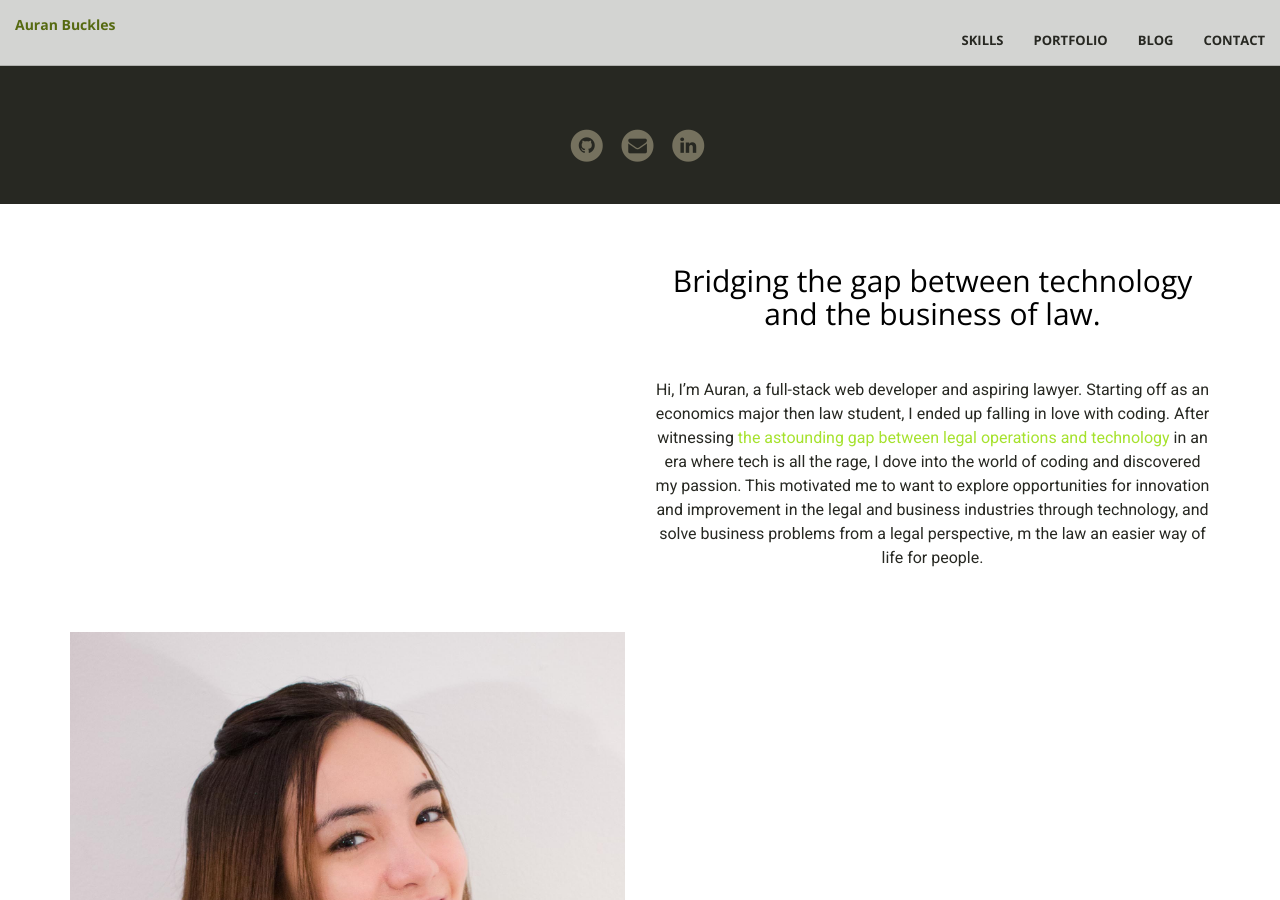
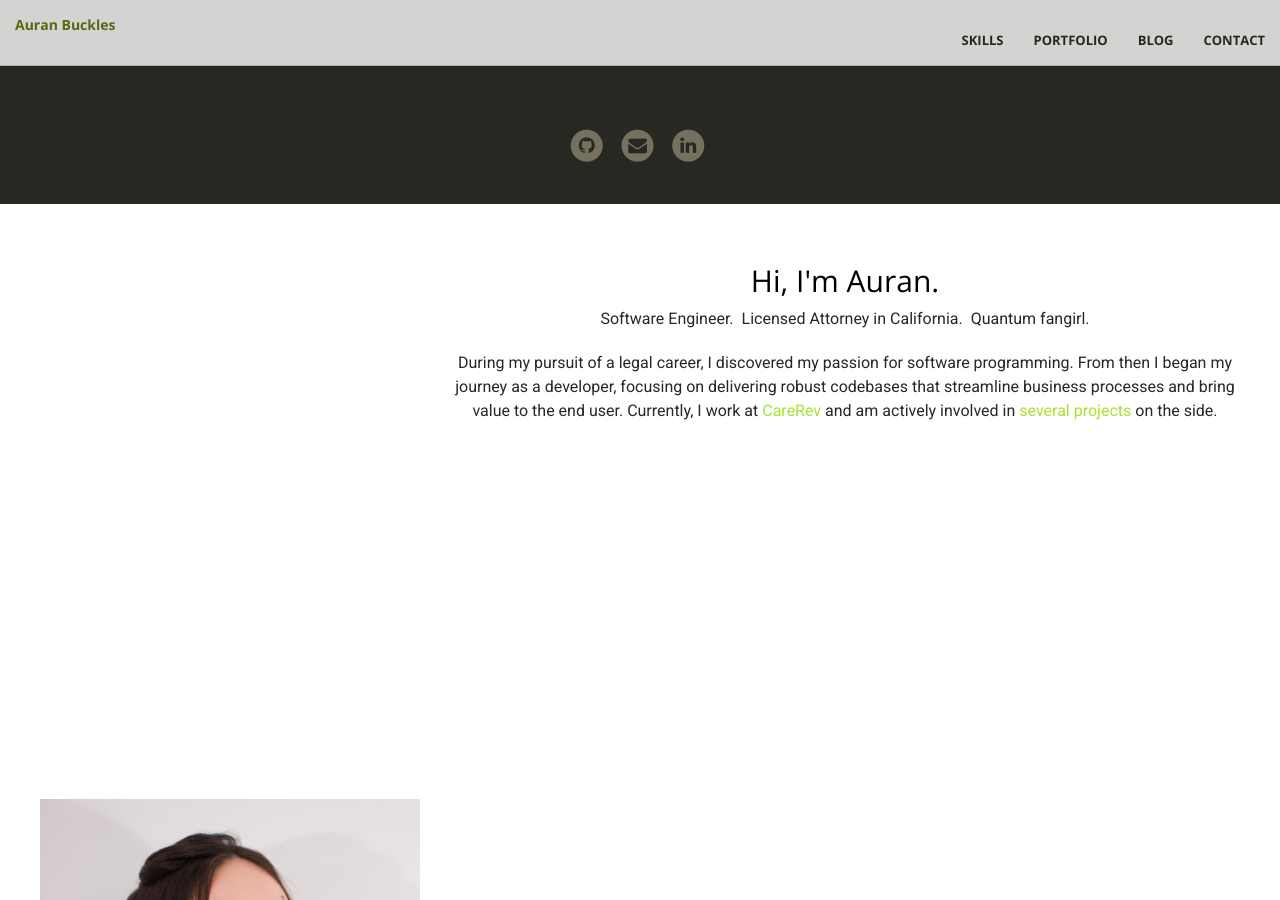
Before and after one commit to auranbuckles/auranbuckles, a Jekyll site: the page built from index.html, in a window 1280 px wide and 900 px high, scrolled down 576 px. Built offline with Jekyll 4.4.1, drawn with Linux system fonts in a browser that asks for light colours; nearby versions of some CDN libraries.

Commit message:
write intro

```diff
--- a/_includes/about.html
+++ b/_includes/about.html
@@ -1,15 +1,19 @@
-<section class="bg-primary" id="about">
-  <div class="container">
-    <div class="row">
-      <div class="col-lg-6">
-        <div class="image-container">
-          <img src="img/about/profile.jpg" alt="profile picture">
+<section id="about">
+  <div class="container-fluid">
+    <div class="about-container">
+      <div class="row">
+        <div class="col-md-4 col-xs-12">
+          <div class="image-container container-left">
+            <img id="profile" src="img/about/profile.jpg" alt="profile picture">
+          </div>
         </div>
-      </div>
-      <div class="col-lg-6 text-center">
-        <h2 class="section-heading">Bridging the gap between technology and the business of law.</h2>
-        <hr class="light">
-        <p class="text-faded">Hi, I’m Auran, a full-stack web developer and aspiring lawyer. Starting off as an economics major then law student, I ended up falling in love with coding. After witnessing <a href="">the astounding gap between legal operations and technology</a> in an era where tech is all the rage, I dove into the world of coding and discovered my passion. This motivated me to want to explore opportunities for innovation and improvement in the legal and business industries through technology, and solve business problems from a legal perspective, m the law an easier way of life for people.</p>
+        <div class="col-md-8 col-xs-12 text-center">
+          <div class="container-right">
+            <h2 class="section-heading">Hi, I'm Auran.</h2>
+            <p class="text-faded">Software Engineer.&nbsp&nbspLicensed Attorney in California.&nbsp&nbspQuantum fangirl.</p>
+            <p class="text-faded">During my pursuit of a legal career, I discovered my passion for software programming. From then I began my journey as a developer, focusing on delivering robust codebases that streamline business processes and bring value to the end user. Currently, I work at <a href="https://www.carerev.com/" target="_blank">CareRev</a> and am actively involved in <a class="page-scroll" href="#portfolio">several projects</a> on the side.</p>
+          </div>
+        </div>
       </div>
     </div>
   </div>
```
